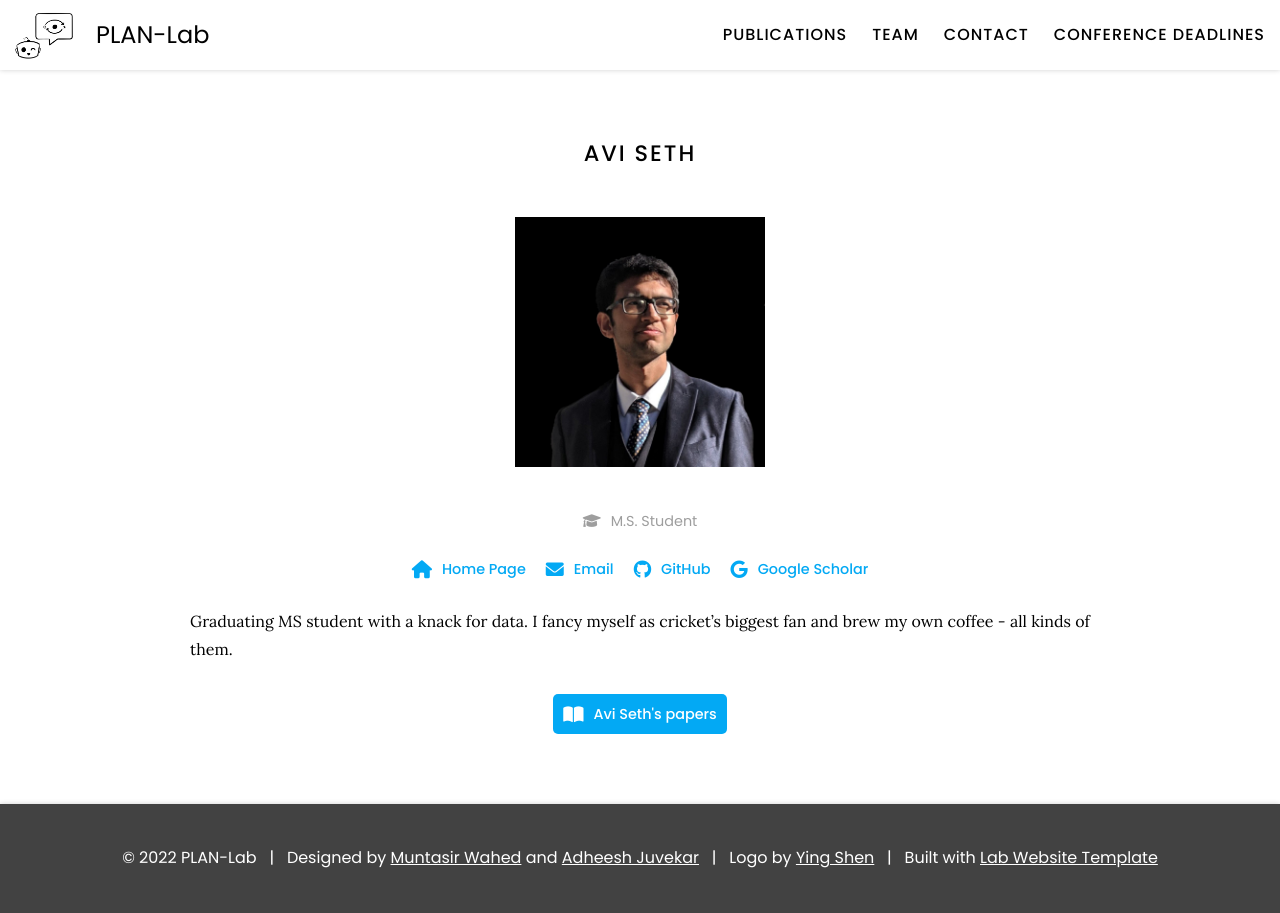
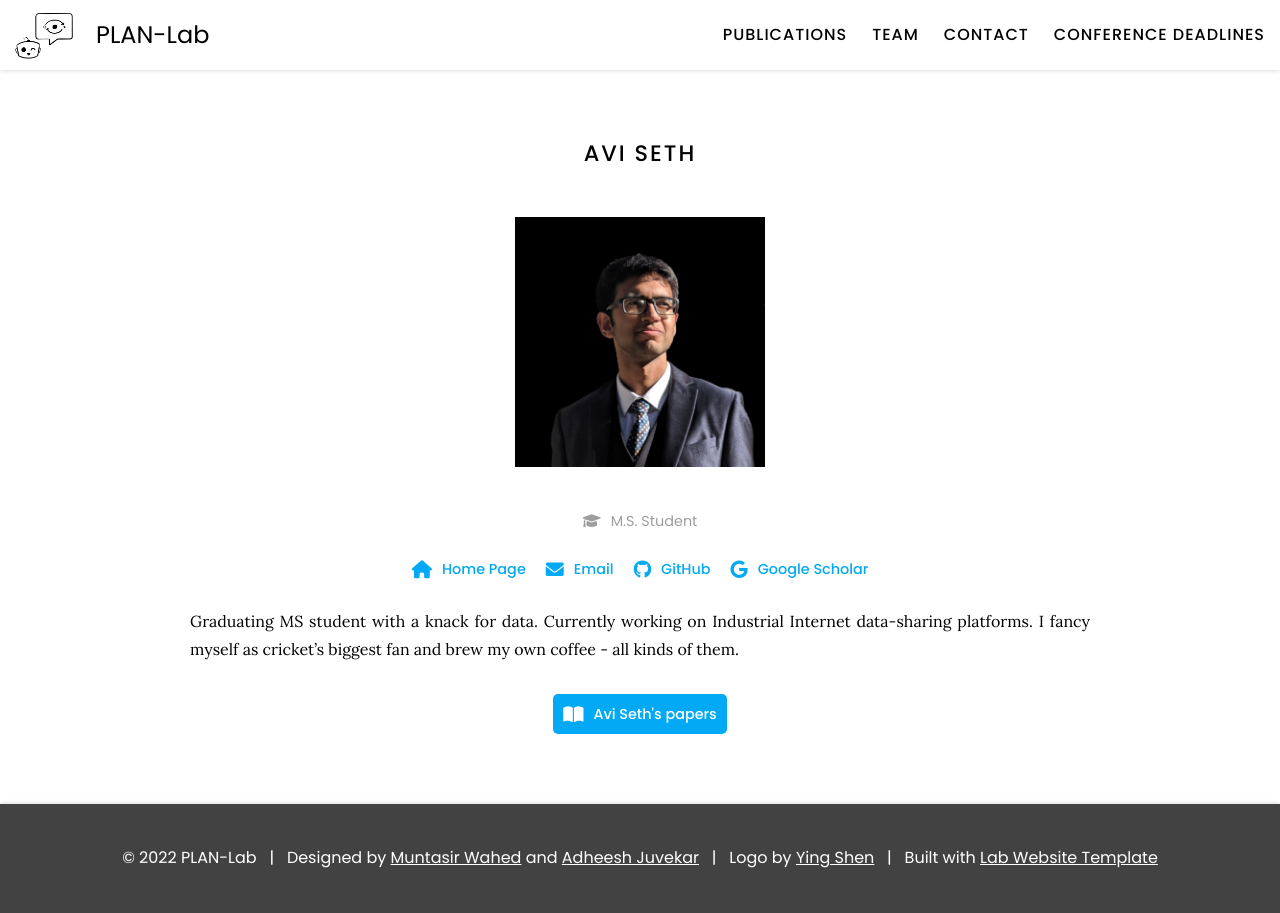
Before and after one commit to XiaonaZhou/plan-lab.github.io, a Jekyll site: the page built from _members/avi-seth.md, in a window 1280 px wide. Built offline with Jekyll 4.4.1, drawn with Linux system fonts in a browser that asks for light colours.

Commit message:
Update avi-seth.md

```diff
--- a/_members/avi-seth.md
+++ b/_members/avi-seth.md
@@ -14,4 +14,4 @@ links:
   google-scholar: 7vtdRCQAAAAJ
 ---
 
-Graduating MS student with a knack for data. I fancy myself as cricket's biggest fan and brew my own coffee - all kinds of them.
+Graduating MS student with a knack for data. Currently working on Industrial Internet data-sharing platforms. I fancy myself as cricket's biggest fan and brew my own coffee - all kinds of them.
```
